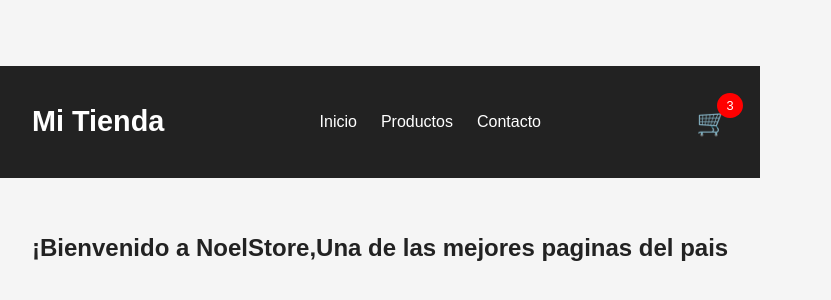
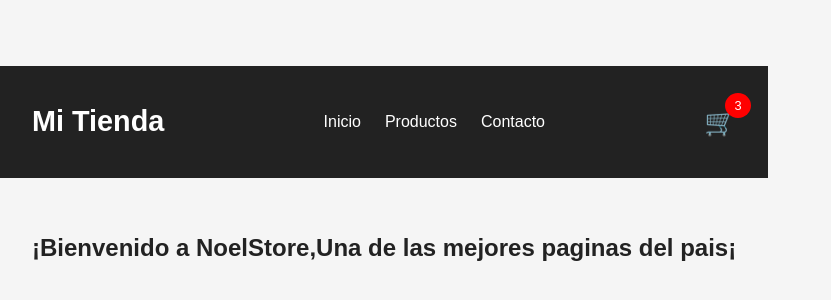
Before and after one commit to Joaquinnoel/React-Js-CoderHouse-2.0-, a React (Vite) app: page / in a window 1280 px wide. Shown: the part 208-508 px from the top of the page, without its empty margins (0-831 px from the left). Built offline with nearby package versions, Linux system fonts and the light colour scheme.

Commit message:
CreaTuLanding+Noel

```diff
--- a/src/App.jsx
+++ b/src/App.jsx
@@ -6,7 +6,7 @@ function App() {
   return (
     <>
       <NavBar />
-      <ItemListContainer greeting="¡Bienvenido a NoelStore,Una de las mejores paginas del pais" />
+      <ItemListContainer greeting="¡Bienvenido a NoelStore,Una de las mejores paginas del pais¡" />
     </>
   );
 }
```
